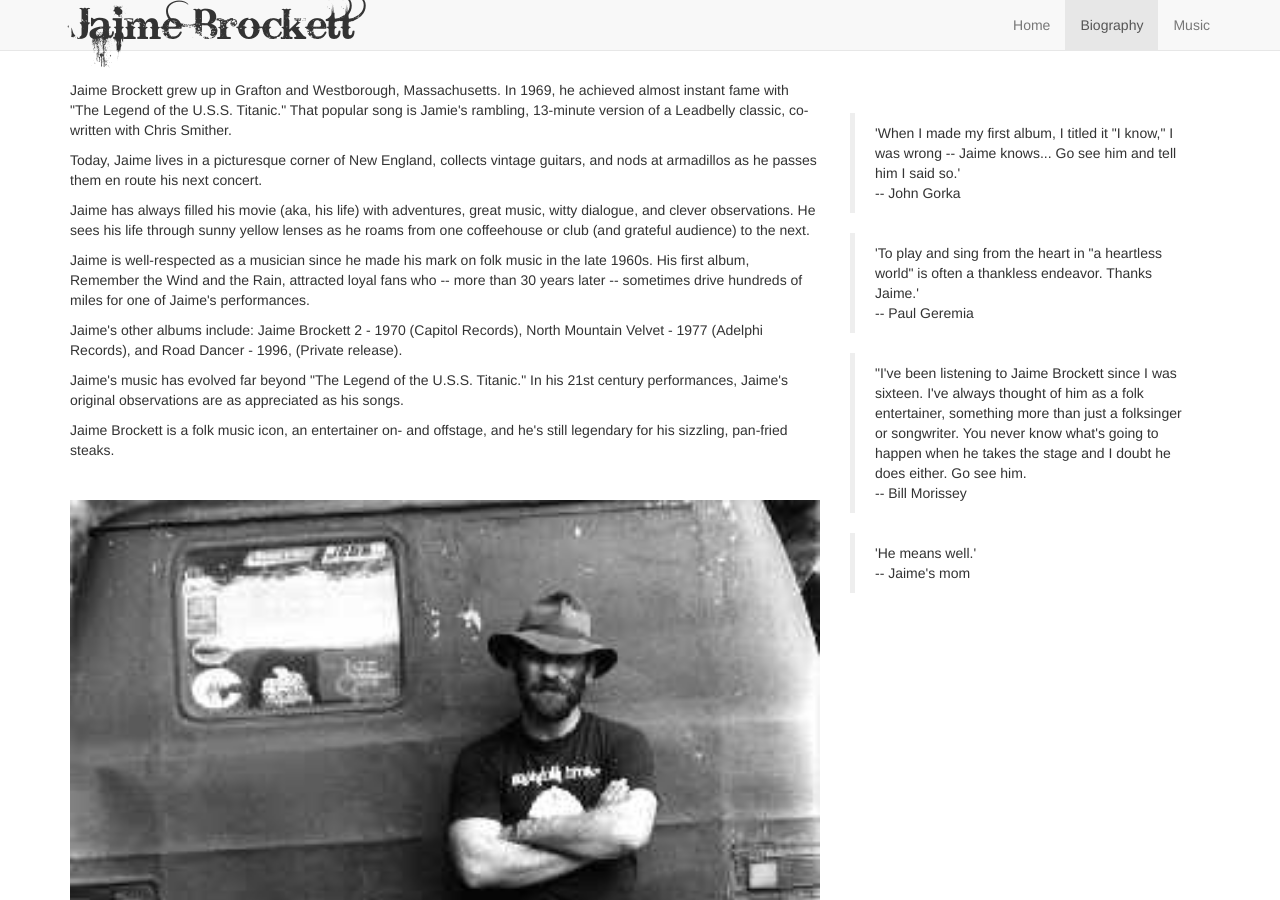
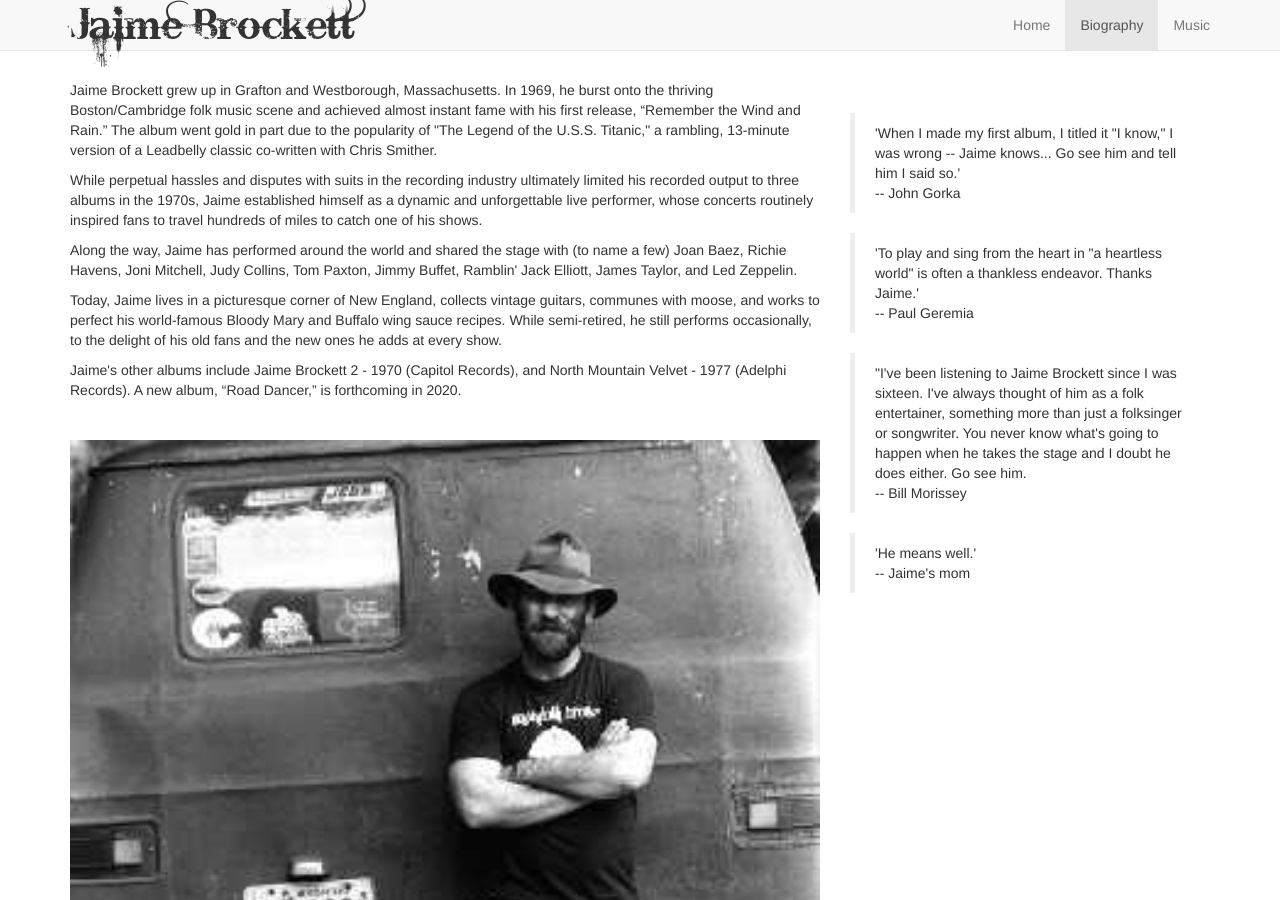
Before and after one commit to jaimebrockett/jamiebrockett.github.io, a Jekyll site: the page built from bio.html, in a window 1280 px wide and 900 px high. Built offline with Jekyll 4.4.1, drawn with Linux system fonts in a browser that asks for light colours.

Commit message:
updated bio from Bruce

```diff
--- a/bio.html
+++ b/bio.html
@@ -21,7 +21,8 @@ title: Jaime Brockett Biography
         <li><a href="music.html">Music</a></li>
         <!-- <li><a href="#">Order CDs</a></li> -->
       </ul>
-        </div><!--/.nav-collapse -->
+    </div>
+    <!--/.nav-collapse -->
 
   </div>
 </div>
@@ -33,31 +34,30 @@ title: Jaime Brockett Biography
     <div class="col-md-8">
       <p>&nbsp;</p>
 
-          <p>Jaime Brockett grew up in Grafton and Westborough, Massachusetts. In 1969, he achieved almost instant fame with "The Legend of the U.S.S. Titanic." That popular song is Jamie's rambling, 13-minute version of a Leadbelly classic, co-written with Chris Smither.
+      <p>Jaime Brockett grew up in Grafton and Westborough, Massachusetts. In 1969, he burst onto the thriving
+        Boston/Cambridge folk music scene and achieved almost instant fame with his first release, “Remember the Wind
+        and Rain.” The album went gold in part due to the popularity of "The Legend of the U.S.S. Titanic," a rambling,
+        13-minute version of a Leadbelly classic co-written with Chris Smither.
       </p>
       <p>
-
-            Today, Jaime lives in a picturesque corner of New England, collects vintage guitars, and nods at armadillos as he passes them en route his next concert.
+        While perpetual hassles and disputes with suits in the recording industry ultimately limited his recorded output
+        to three albums in the 1970s, Jaime established himself as a dynamic and unforgettable live performer, whose
+        concerts routinely inspired fans to travel hundreds of miles to catch one of his shows.
       </p>
       <p>
-
-            Jaime has always filled his movie (aka, his life) with adventures, great music, witty dialogue, and clever observations. He sees his life through sunny yellow lenses as he roams from one coffeehouse or club (and grateful audience) to the next.
+        Along the way, Jaime has performed around the world and shared the stage with (to name a few) Joan Baez, Richie
+        Havens, Joni Mitchell, Judy Collins, Tom Paxton, Jimmy Buffet, Ramblin' Jack Elliott, James Taylor, and Led
+        Zeppelin.
       </p>
       <p>
-
-            Jaime is well-respected as a musician since he made his mark on folk music in the late 1960s. His first album, Remember the Wind and the Rain, attracted loyal fans who -- more than 30 years later -- sometimes drive hundreds of miles for one of Jaime's performances.
+        Today, Jaime lives in a picturesque corner of New England, collects vintage guitars, communes with moose, and
+        works to perfect his world-famous Bloody Mary and Buffalo wing sauce recipes. While semi-retired, he still
+        performs occasionally, to the delight of his old fans and the new ones he adds at every show.
       </p>
       <p>
+        Jaime's other albums include Jaime Brockett 2 - 1970 (Capitol Records), and North Mountain Velvet - 1977
+        (Adelphi Records). A new album, “Road Dancer,” is forthcoming in 2020.
 
-            Jaime's other albums include: Jaime Brockett 2 - 1970 (Capitol Records), North Mountain Velvet - 1977 (Adelphi Records), and Road Dancer - 1996, (Private release).
-          </p>
-          <p>
-
-            Jaime's music has evolved far beyond "The Legend of the U.S.S. Titanic." In his 21st century performances, Jaime's original observations are as appreciated as his songs.
-          </p>
-          <p>
-
-            Jaime Brockett is a folk music icon, an entertainer on- and offstage, and he's still legendary for his sizzling, pan-fried steaks.
       </p>
       <p>&nbsp;</p>
 
@@ -70,18 +70,18 @@ title: Jaime Brockett Biography
     <div class="col-md-4">
       <h2>&nbsp;</h2>
       <blockquote>'When I made my first album, I titled it "I know,"
-              I was wrong -- Jaime knows... Go see him and tell him I said so.' <br/>-- John Gorka</blockquote>
+        I was wrong -- Jaime knows... Go see him and tell him I said so.' <br />-- John Gorka</blockquote>
 
 
       <blockquote>'To play and sing from the heart in "a heartless world" is
-              often a thankless endeavor. Thanks Jaime.' <br/>-- Paul Geremia</blockquote>
+        often a thankless endeavor. Thanks Jaime.' <br />-- Paul Geremia</blockquote>
 
       <blockquote>"I've been listening to Jaime Brockett since I was sixteen.
         I've always thought of him as a folk entertainer, something more than
         just a folksinger or songwriter. You never know what's going to happen
-            when he takes the stage and I doubt he does either.  Go see him. <br/>-- Bill Morissey</blockquote>
+        when he takes the stage and I doubt he does either. Go see him. <br />-- Bill Morissey</blockquote>
 
-          <blockquote>'He means well.' <br/>-- Jaime's mom</blockquote>
+      <blockquote>'He means well.' <br />-- Jaime's mom</blockquote>
 
     </div>
 
```
Also changed, not shown: 1 other file. Lines whose indentation alone changed are shown as unchanged.
